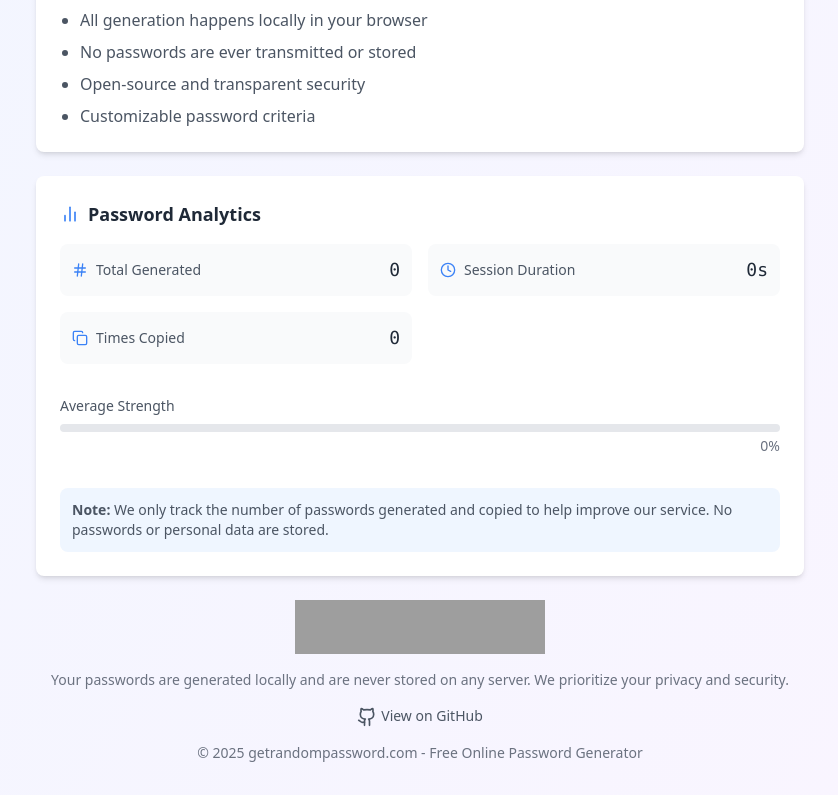
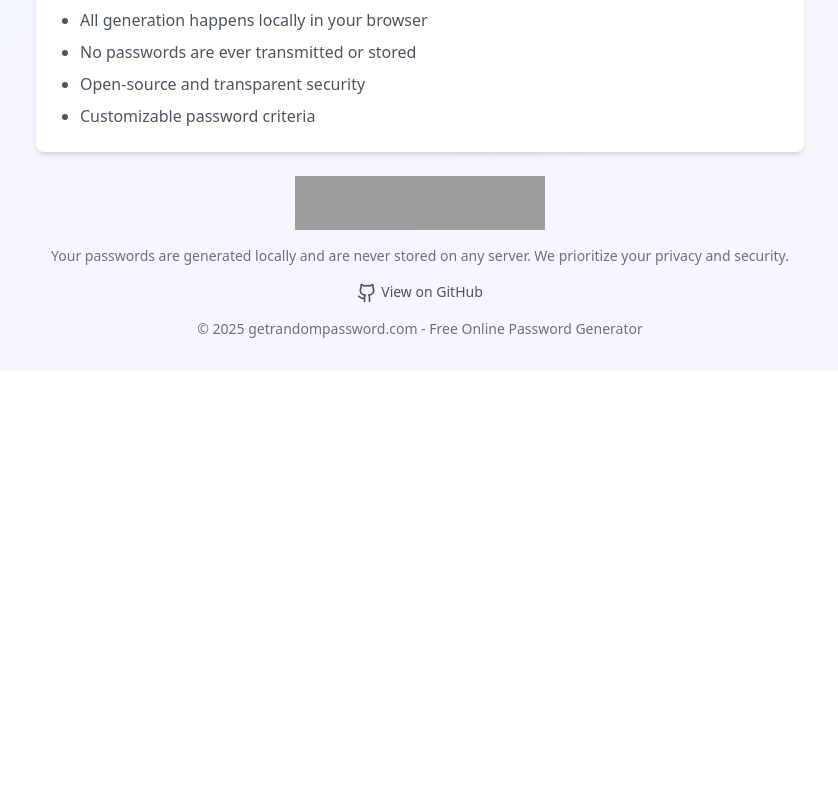
Before and after one commit to kevin1193/getrandompassword, a React (Vite) app: page / in a window 1280 px wide. Shown: the part 1310-2105 px from the top of the page, without its empty margins (220-1058 px from the left). After the commit the page ends 1681 px from the top, so only its background shows below. Built offline with nearby package versions, Linux system fonts and the light colour scheme; no server answers; the database is empty; grey boxes are pictures that could not be loaded.

Commit message:
Remove analytics

```diff
--- a/src/components/PasswordGenerator.tsx
+++ b/src/components/PasswordGenerator.tsx
@@ -69,16 +69,6 @@ const PasswordGenerator: React.FC = () => {
             <SecurityInfo />
           </Suspense>
 
-          <section aria-label="Password Analytics">
-            <Suspense fallback={<div className="animate-pulse h-32 bg-gray-100 rounded-lg"></div>}>
-              <AnalyticsPanel
-                analytics={analytics}
-                sessionDuration={sessionDuration}
-                mostPopularLength={mostPopularLength}
-              />
-            </Suspense>
-          </section>
-
           <footer className="text-center text-sm text-gray-500 mt-8">
             <div className="flex justify-center mb-4">
               <a
```
